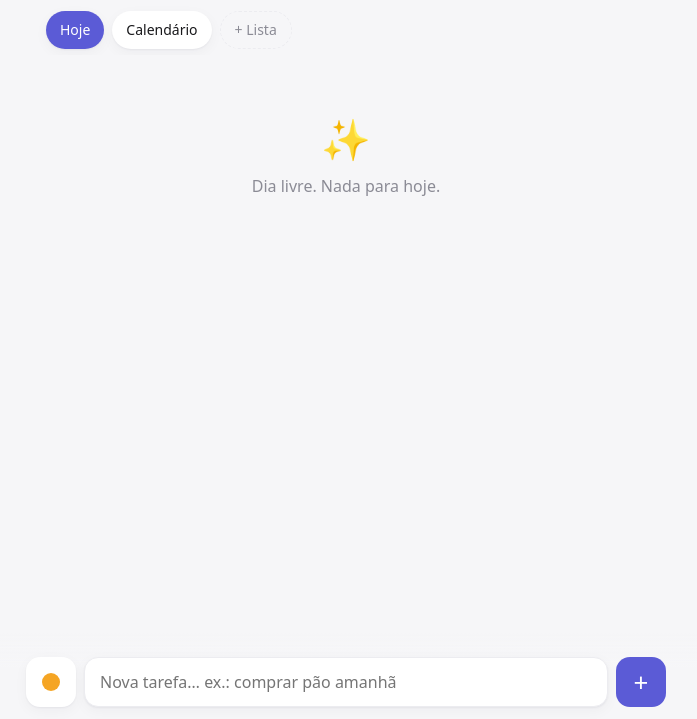
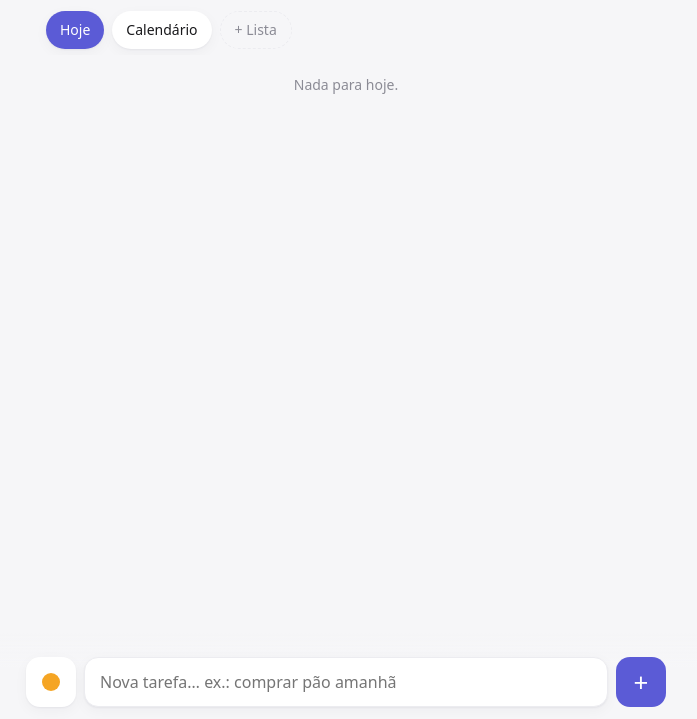
Before and after one commit to RubemCezar/To-Do, a plain HTML site: page index.html in a window 1280 px wide. Shown: the part 81-800 px from the top of the page, without its empty margins (294-991 px from the left). Drawn offline with Linux system fonts and the light colour scheme.

Commit message:
Minimalismo: remove mensagem 'Tudo feito por hoje' e emojis de estado vazio
Co-Authored-By: Claude Sonnet 5.5 <noreply@anthropic.com>
Claude-Session: https://claude.ai/code/session_01HRLQZbqxMBkwGiQJDjm2Fn

```diff
--- a/index.html
+++ b/index.html
@@ -87,7 +87,7 @@ ul{list-style:none;margin:0;padding:0 16px}
 .more b{font-size:12px;background:var(--accent-soft);color:var(--accent);border-radius:99px;padding:0 7px;letter-spacing:0}
 .more i{font-style:normal;margin-left:auto}
 .donebtn{display:block;margin:14px auto 0;border:0;background:none;color:var(--muted);font-size:14px;padding:8px 14px;cursor:pointer}
-.empty{text-align:center;color:var(--muted);padding:56px 24px}
+.empty{text-align:center;color:var(--muted);padding:20px 24px;font-size:14px}
 .empty big{display:block;font-size:40px;margin-bottom:8px}
 .bar{position:fixed;left:0;right:0;bottom:0;padding:24px 16px calc(12px + env(safe-area-inset-bottom));background:linear-gradient(transparent,var(--bg) 40%)}
 .bar-in{max-width:640px;margin:auto}
@@ -565,8 +565,8 @@ function render(){
     if(showDone)html+=`<ul style="margin-top:8px">${done.sort((a,b)=>(b.doneAt||'').localeCompare(a.doneAt||'')).map(rowHTML).join('')}</ul>`;
   }
   if(!open.length&&!(showDone&&done.length)){
-    const msg=searching?['🔍','Nada encontrado.']:view==='hoje'?(done.length?['🎉','Tudo feito por hoje!']:['✨','Dia livre. Nada para hoje.']):view==='cal'?['🗓️','Nada neste dia.']:['✨','Nada por aqui. Adicione sua primeira tarefa.'];
-    const em=`<div class="empty"><big>${msg[0]}</big>${msg[1]}</div>`;
+    const msg=searching?'Nada encontrado.':view==='hoje'?(done.length?'':'Nada para hoje.'):view==='cal'?'Nada neste dia.':'Nenhuma tarefa.';
+    const em=msg?`<div class="empty">${msg}</div>`:'';
     html=(view==='cal'&&!searching)?html+em:em+html;
   }
   $('content').innerHTML=html;
--- a/sw.js
+++ b/sw.js
@@ -1,4 +1,4 @@
-const CACHE = 'tarefas-v10';
+const CACHE = 'tarefas-v11';
 const FILES = ['./', './index.html', './manifest.json', './icon-192.png', './icon-512.png'];
 
 self.addEventListener('install', e => {
```
